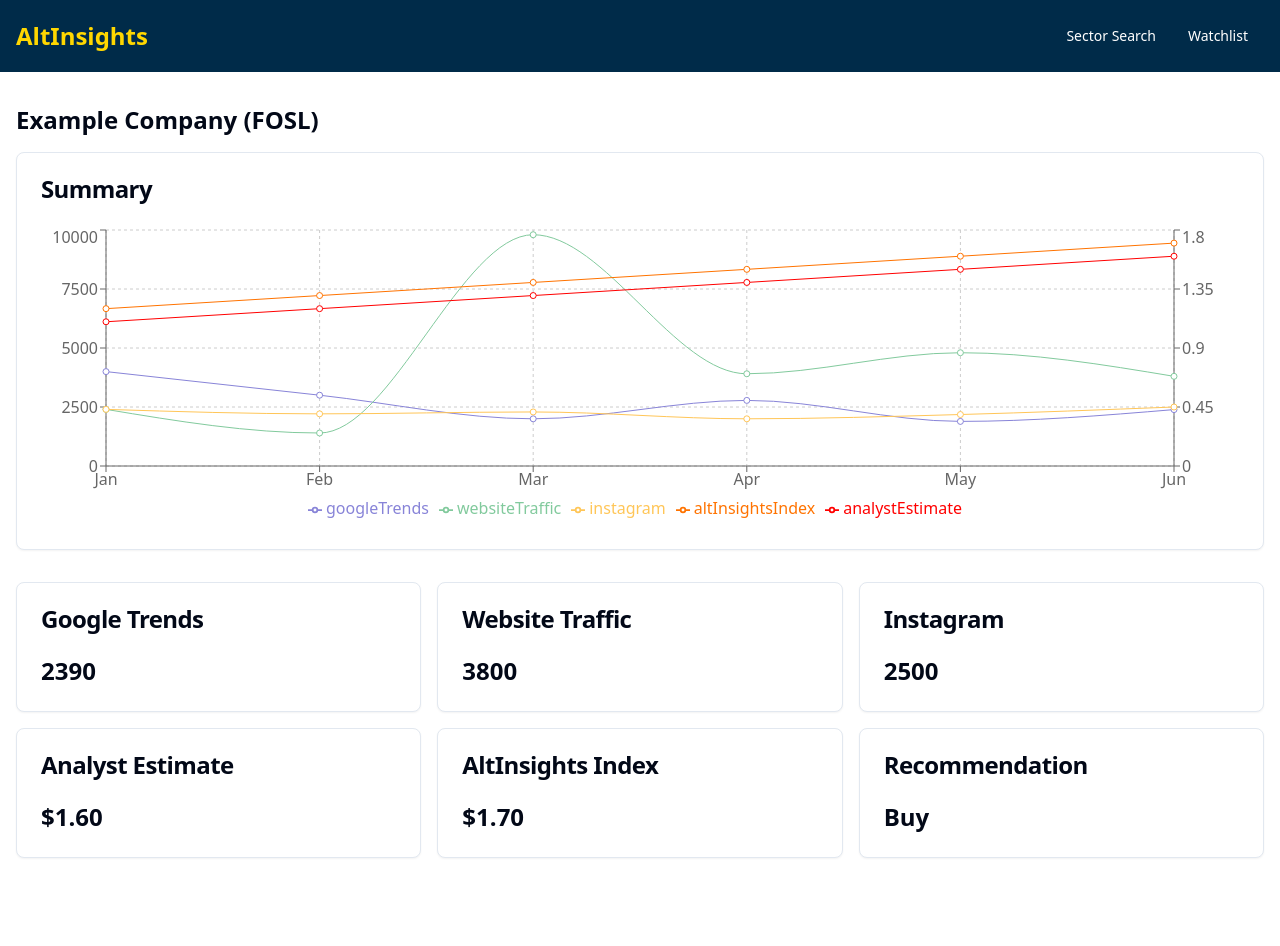
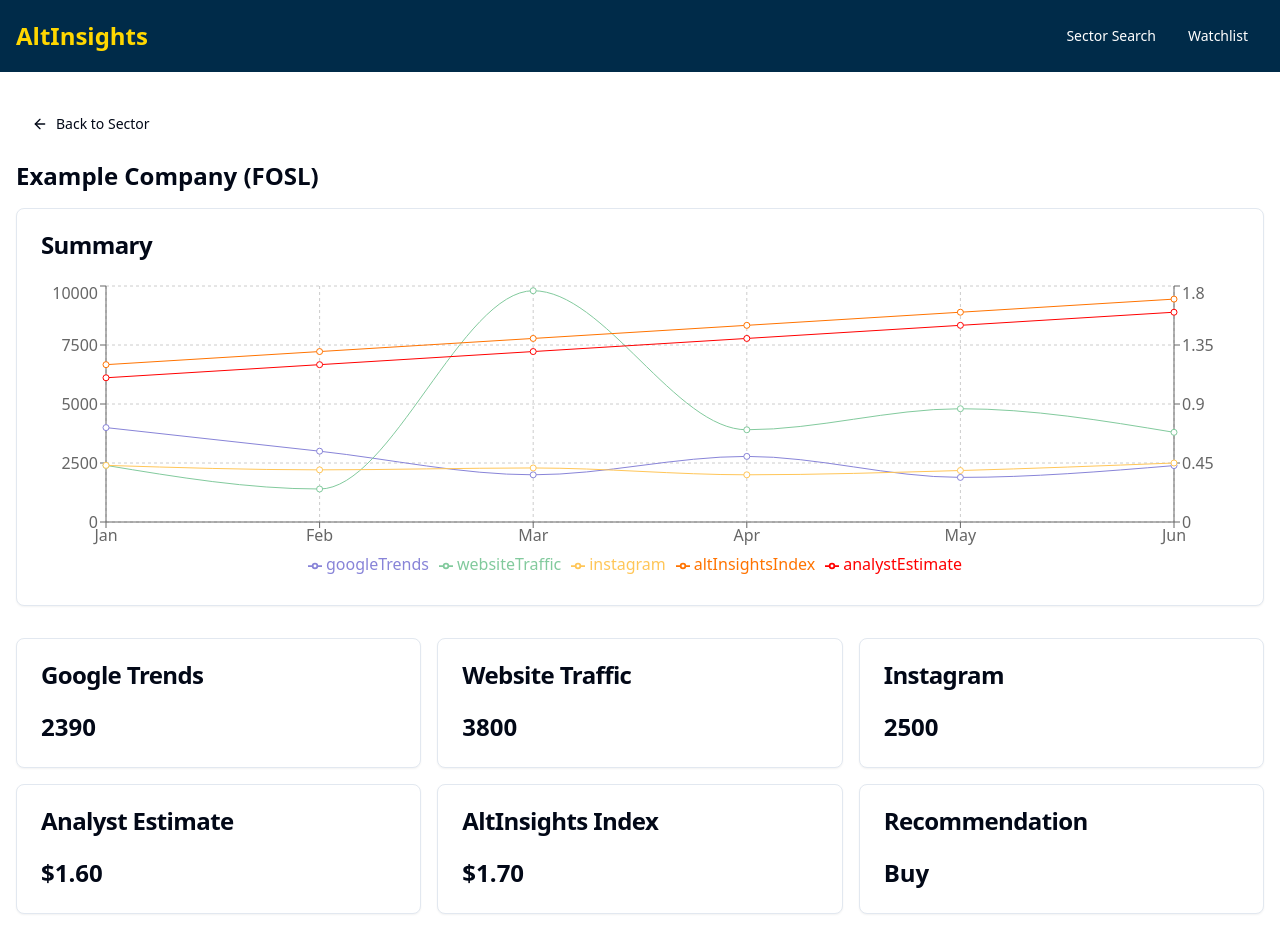
Before and after one commit to rajatnarang94/sector-scout-watchlist, a React (Vite) app: page /company/FOSL in a window 1280 px wide. Before the commit the page ends 890 px from the top, so only its background shows below. Built offline with nearby package versions, Linux system fonts and the light colour scheme.

Commit message:
Add back button to CompanyDetails
Implemented a back button in the CompanyDetails component that navigates users back to the previous retail sector page.
[skip gpt_engineer]

```diff
--- a/src/components/CompanyDetails.jsx
+++ b/src/components/CompanyDetails.jsx
@@ -1,6 +1,8 @@
-import { useParams } from "react-router-dom";
+import { useParams, useNavigate } from "react-router-dom";
 import { useQuery } from "@tanstack/react-query";
 import { Card, CardHeader, CardTitle, CardContent } from "@/components/ui/card";
+import { Button } from "@/components/ui/button";
+import { ArrowLeft } from "lucide-react";
 import { LineChart, Line, XAxis, YAxis, CartesianGrid, Tooltip, Legend, ResponsiveContainer } from 'recharts';
 
 const fetchCompanyDetails = async (ticker) => {
@@ -25,6 +27,7 @@ const fetchCompanyDetails = async (ticker) => {
 
 const CompanyDetails = () => {
   const { ticker } = useParams();
+  const navigate = useNavigate();
   const { data: companyDetails, isLoading, error } = useQuery({
     queryKey: ["companyDetails", ticker],
     queryFn: () => fetchCompanyDetails(ticker),
@@ -39,6 +42,13 @@ const CompanyDetails = () => {
 
   return (
     <div>
+      <Button
+        variant="ghost"
+        onClick={() => navigate(-1)}
+        className="mb-4"
+      >
+        <ArrowLeft className="mr-2 h-4 w-4" /> Back to Sector
+      </Button>
       <h2 className="text-2xl font-bold mb-4">{companyDetails.name} ({companyDetails.ticker})</h2>
       <Card className="mb-8">
         <CardHeader>
```
